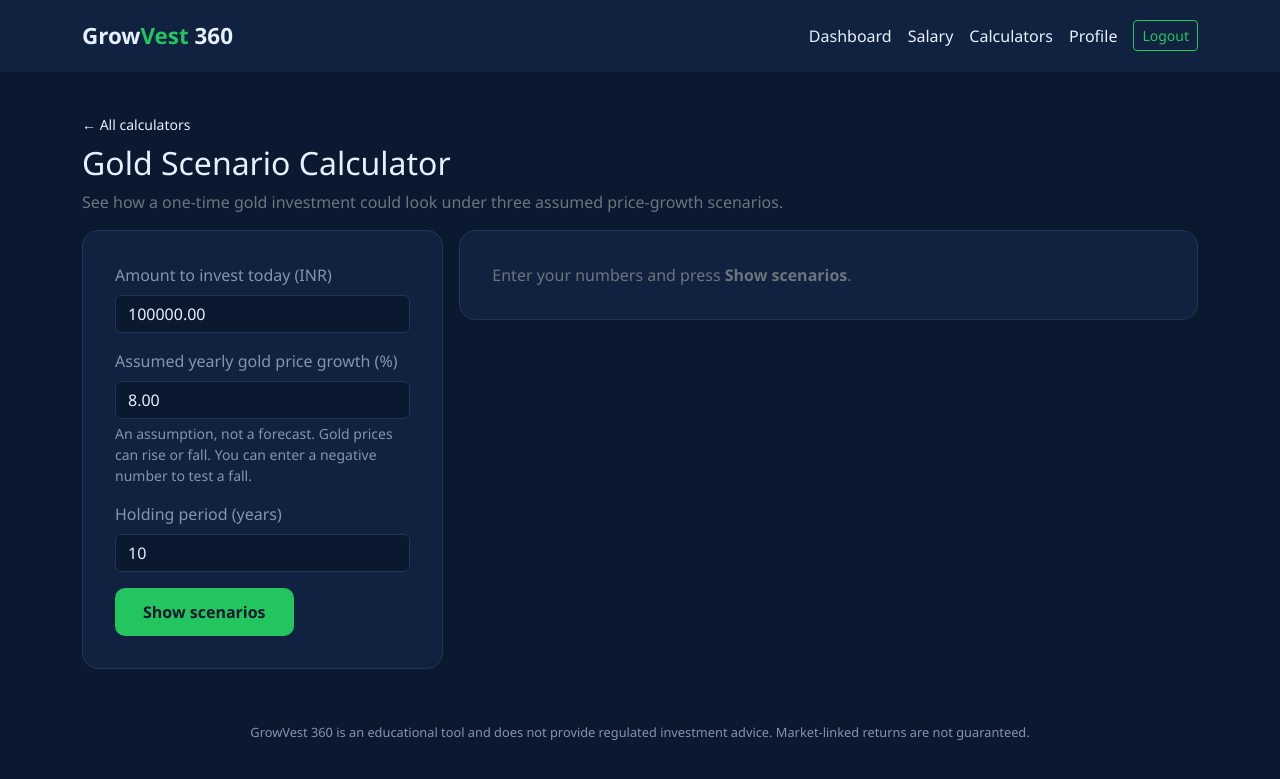
After one commit to Sathishkumar252/growvest-360, a Flask app: page /calculators/gold in a window 1280 px wide. The commit adds this page. Shown: the top 779 px of the page. Run offline with Flask 3, Linux system fonts and the light colour scheme; the visitor is signed in with stand-in values (Sample User, id 1).

Commit message:
Day 5B: gold scenarios and investment comparison with growth chart

```diff
--- a/app/__init__.py
+++ b/app/__init__.py
@@ -25,11 +25,13 @@ def create_app(config_class=Config):
     from .profile.routes import profile_bp
     from .salary.routes import salary_bp
     from .calculators.routes import calc_bp
+    from .calculators.advanced import advanced_bp
     app.register_blueprint(main_bp)
     app.register_blueprint(auth_bp)
     app.register_blueprint(dashboard_bp)
     app.register_blueprint(profile_bp)
     app.register_blueprint(salary_bp)
     app.register_blueprint(calc_bp)
+    app.register_blueprint(advanced_bp)
 
     return app
--- /dev/null
+++ b/app/calculators/advanced.py
@@ -0,0 +1,75 @@
+from decimal import Decimal
+from flask import Blueprint, render_template
+from flask_login import login_required
+from flask_wtf import FlaskForm
+from wtforms import DecimalField, SubmitField
+from wtforms.validators import InputRequired, NumberRange
+from ..services import investment_engine as eng
+from .forms import amount_field, rate_field, years_field
+
+advanced_bp = Blueprint('advanced', __name__, url_prefix='/calculators')
+
+
+class GoldForm(FlaskForm):
+    amount = amount_field('Amount to invest today (INR)', '100000')
+    annual_growth = DecimalField(
+        'Assumed yearly gold price growth (%)', places=2, default=Decimal('8'),
+        validators=[InputRequired(), NumberRange(min=Decimal('-20'), max=Decimal('50'))],
+        description='An assumption, not a forecast. Gold prices can rise or fall. You can enter a negative number to test a fall.')
+    years = years_field('Holding period (years)', 10)
+    submit = SubmitField('Show scenarios')
+
+
+class CompareForm(FlaskForm):
+    monthly_amount = amount_field('Monthly amount (INR)', '5000')
+    years = years_field('Period (years)', 10)
+    sip_rate = rate_field('Equity SIP: assumed return (% per year)', '12',
+                          'Assumed, not guaranteed. Market returns can be lower or negative.')
+    rd_rate = rate_field('RD: bank interest rate (% per year)', '6.5',
+                         "Check your bank's current RD rate.")
+    gold_rate = rate_field('Gold: assumed price growth (% per year)', '8',
+                           'Assumed, not guaranteed.')
+    savings_rate = rate_field('Savings account interest (% per year)', '3',
+                              'Banks can change this rate at any time.')
+    submit = SubmitField('Compare')
+
+
+@advanced_bp.route('/gold', methods=['GET', 'POST'])
+@login_required
+def gold():
+    form = GoldForm()
+    scenarios = None
+    if form.validate_on_submit():
+        scenarios = eng.gold_scenarios(
+            form.amount.data, form.annual_growth.data, form.years.data * 12)
+    chart = None
+    if scenarios:
+        chart = {
+            'labels': [s['scenario'] for s in scenarios],
+            'values': [float(s['future_value']) for s in scenarios],
+            'invested': float(scenarios[0]['invested']),
+        }
+    return render_template('calculators/gold.html', form=form, scenarios=scenarios, chart=chart)
+
+
+@advanced_bp.route('/compare', methods=['GET', 'POST'])
+@login_required
+def compare():
+    form = CompareForm()
+    items = None
+    chart = None
+    if form.validate_on_submit():
+        rates = {
+            'sip': form.sip_rate.data,
+            'rd': form.rd_rate.data,
+            'gold': form.gold_rate.data,
+            'savings': form.savings_rate.data,
+        }
+        years = form.years.data
+        items = eng.compare_monthly(form.monthly_amount.data, years, rates)
+        chart = {
+            'labels': ['Year %d' % y for y in range(1, years + 1)],
+            'datasets': [{'name': i['name'], 'data': i['series']} for i in items],
+            'invested': [float(form.monthly_amount.data * 12 * y) for y in range(1, years + 1)],
+        }
+    return render_template('calculators/compare.html', form=form, items=items, chart=chart)
--- a/app/services/investment_engine.py
+++ b/app/services/investment_engine.py
@@ -80,3 +80,41 @@ def gold_scenarios(amount, base_growth, months, spread=3):
         r.update({'scenario': name, 'rate': g})
         out.append(r)
     return out
+
+PRODUCTS = {
+    'sip': {'name': 'Equity Mutual Fund SIP', 'risk': 'High',
+            'basis': 'Assumed (market-linked, not guaranteed)'},
+    'rd': {'name': 'Recurring Deposit', 'risk': 'Low',
+           'basis': 'Bank rate, fixed when you open the RD'},
+    'gold': {'name': 'Gold (monthly buying)', 'risk': 'Medium to High',
+             'basis': 'Assumed (price-linked, not guaranteed)'},
+    'savings': {'name': 'Savings Account', 'risk': 'Low',
+                'basis': 'Bank rate (can change anytime)'},
+}
+
+# Evvoru product-kum use aagura formula
+_MODEL = {'sip': sip, 'rd': rd, 'gold': sip, 'savings': rd}
+
+
+def compare_monthly(monthly, years, rates):
+    """Ore monthly amount-ah 4 options-la potta evlo aagum (estimate).
+    rates = {'sip':..., 'rd':..., 'gold':..., 'savings':...} (percent per year)."""
+    months = years * 12
+    items = []
+    for key in ('sip', 'rd', 'gold', 'savings'):
+        fn = _MODEL[key]
+        rate = D(rates[key])
+        result = fn(monthly, rate, months)
+        series = [float(fn(monthly, rate, y * 12)['future_value'])
+                  for y in range(1, years + 1)]
+        meta = PRODUCTS[key]
+        items.append({
+            **result,
+            'key': key,
+            'name': meta['name'],
+            'rate': rate,
+            'risk': meta['risk'],
+            'basis': meta['basis'],
+            'series': series,
+        })
+    return items
--- a/app/static/css/style.css
+++ b/app/static/css/style.css
@@ -41,3 +41,7 @@ body { background: var(--navy); color: var(--text); font-family: 'Segoe UI', sys
 .gv-tile { display: block; background: var(--navy-2); border: 1px solid #233554; border-radius: 14px; padding: 22px; color: var(--text); text-decoration: none; height: 100%; }
 .gv-tile:hover { border-color: var(--green); color: var(--text); }
 .gv-tile h4 { color: var(--green); font-weight: 700; }
+.gv-risk { color: var(--navy); font-weight: 600; }
+.gv-risk-low { background: #22c55e; }
+.gv-risk-high { background: #f87171; }
+.gv-risk-medium-to-high { background: #f59e0b; }
--- /dev/null
+++ b/app/templates/calculators/gold.html
@@ -0,0 +1,80 @@
+{% extends 'base.html' %}
+{% from '_macros.html' import field, inr %}
+{% block title %}Gold Scenario Calculator | GrowVest 360{% endblock %}
+{% block content %}
+<div class="container py-4">
+  <a href="{{ url_for('calculators.index') }}" class="gv-link small">&larr; All calculators</a>
+  <h2 class="mt-2">Gold Scenario Calculator</h2>
+  <p class="text-secondary">See how a one-time gold investment could look under three assumed price-growth scenarios.</p>
+
+  <div class="row g-3">
+    <div class="col-lg-4">
+      <div class="gv-card">
+        <form method="post" novalidate>
+          {{ form.hidden_tag() }}
+          {% for f in form if f.type not in ['CSRFTokenField', 'SubmitField'] %}
+            {{ field(f) }}
+          {% endfor %}
+          {{ form.submit(class="btn btn-gv") }}
+        </form>
+      </div>
+    </div>
+
+    <div class="col-lg-8">
+      {% if scenarios %}
+      <div class="gv-card">
+        <div class="text-secondary small mb-3">Basis: Assumed price growth (not guaranteed). Conservative and Optimistic are your rate minus / plus 3 percentage points, for illustration only.</div>
+        <table class="table gv-table align-middle">
+          <thead><tr><th>Scenario</th><th>Assumed growth / year</th><th>Invested</th><th>Estimated value</th><th>Estimated change</th></tr></thead>
+          <tbody>
+            {% for s in scenarios %}
+            <tr>
+              <td>{{ s.scenario }}</td>
+              <td>{{ "{:.2f}".format(s.rate) }}%</td>
+              <td>{{ inr(s.invested) }}</td>
+              <td>{{ inr(s.future_value) }}</td>
+              <td class="{{ 'text-danger' if s.returns < 0 else 'text-success' }}">{{ inr(s.returns) }} ({{ "{:.2f}".format(s.gain_pct) }}%)</td>
+            </tr>
+            {% endfor %}
+          </tbody>
+        </table>
+        <div class="chart-box" style="height:260px"><canvas id="goldChart"></canvas></div>
+        <ul class="mt-3 text-secondary small">
+          <li>Gold prices are market-linked and can fall as well as rise.</li>
+          <li>Making charges, GST, storage costs and taxes are not included.</li>
+          <li>This is a what-if tool, not a forecast of future gold prices.</li>
+        </ul>
+        <div class="alert alert-secondary mb-0 small">Educational estimate only. Not investment advice.</div>
+      </div>
+      <script id="gold-data" type="application/json">{{ chart|tojson }}</script>
+      <script src="https://cdn.jsdelivr.net/npm/chart.js@4.4.7/dist/chart.umd.min.js"></script>
+      <script>
+      (function () {
+        const d = JSON.parse(document.getElementById('gold-data').textContent);
+        Chart.defaults.color = '#8892b0';
+        Chart.defaults.borderColor = '#233554';
+        const rupee = v => '₹' + Number(v).toLocaleString('en-IN');
+        new Chart(document.getElementById('goldChart'), {
+          type: 'bar',
+          data: {
+            labels: d.labels,
+            datasets: [
+              { label: 'Estimated value', data: d.values, backgroundColor: '#f59e0b', borderRadius: 6 },
+              { label: 'Invested', data: d.values.map(() => d.invested), type: 'line', borderColor: '#38bdf8', borderDash: [6, 6], pointRadius: 0 }
+            ]
+          },
+          options: {
+            responsive: true, maintainAspectRatio: false,
+            plugins: { tooltip: { callbacks: { label: c => c.dataset.label + ': ' + rupee(c.parsed.y) } } },
+            scales: { y: { beginAtZero: true, ticks: { callback: v => rupee(v) } } }
+          }
+        });
+      })();
+      </script>
+      {% else %}
+      <div class="gv-card text-secondary">Enter your numbers and press <strong>Show scenarios</strong>.</div>
+      {% endif %}
+    </div>
+  </div>
+</div>
+{% endblock %}
```
Also changed, not shown: app/templates/calculators/compare.html (added, +89 -0 lines), app/templates/calculators/index.html (+12 -0 lines), tests/test_investment_engine.py (+20 -0 lines).
